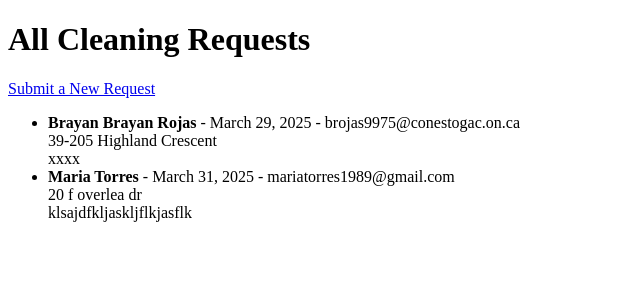
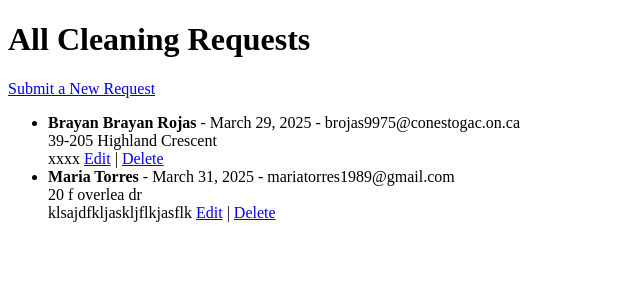
Before and after one commit to Brojas9/A4_Clean_House, a Django app: page /requests/ in a window 1280 px wide. Shown: the top 300 px of the page, without its empty margins (0-640 px from the left). Run offline with Django 5.2, Linux system fonts and the light colour scheme; data comes from the database, SQL or seed files in the repository; both versions use the stored data as it was after the commit.

Commit message:
Creating Edit and Delete funtionality

```diff
--- a/cleanhouse/services/templates/services/request_list.html
+++ b/cleanhouse/services/templates/services/request_list.html
@@ -12,6 +12,8 @@
                 <strong>{{ request.customer_name }}</strong> - {{ request.service_date }} - {{ request.email }}
                 <br>{{ request.address }}
                 <br>{{ request.notes }}
+                <a href="{% url 'request_update' request.id %}">Edit</a> |
+                <a href="{% url 'request_delete' request.id %}">Delete</a>
             </li>
         {% empty %}
             <li>No cleaning requests available.</li>
--- a/cleanhouse/services/urls.py
+++ b/cleanhouse/services/urls.py
@@ -3,5 +3,8 @@ from . import views
 
 urlpatterns = [
     path('', views.request_list, name='request_list'),
-     path('new/', views.request_create, name='request_create'),  # form view
+    path('new/', views.request_create, name='request_create'),  # form view
+    path('<int:pk>/edit/', views.request_update, name='request_update'),  # Edit form
+    path('<int:pk>/delete/', views.request_delete, name='request_delete'), # delete view
+
 ]
--- a/cleanhouse/services/views.py
+++ b/cleanhouse/services/views.py
@@ -1,6 +1,7 @@
 from django.shortcuts import render, redirect
 from .models import CleaningRequest
 from .forms import CleaningRequestForm
+from django.shortcuts import get_object_or_404
 
 # View to display all cleaning requests
 def request_list(request):
@@ -18,3 +19,24 @@ def request_create(request):
         form = CleaningRequestForm()
 
     return render(request, 'services/request_form.html', {'form': form})
+
+# View to handle editing a cleaning request
+def request_update(request, pk):
+    request_instance = get_object_or_404(CleaningRequest, pk=pk)
+    if request.method == 'POST':
+        form = CleaningRequestForm(request.POST, instance=request_instance)
+        if form.is_valid():
+            form.save()
+            return redirect('request_list')
+    else:
+        form = CleaningRequestForm(instance=request_instance)
+
+    return render(request, 'services/request_form.html', {'form': form})
+
+# View to handle deletion a cleaning request
+def request_delete(request, pk):
+    request_instance = get_object_or_404(CleaningRequest, pk=pk)
+    if request.method == 'POST':
+        request_instance.delete()
+        return redirect('request_list')
+    return render(request, 'services/request_confirm_delete.html', {'request_instance': request_instance})
```
Also changed, not shown: cleanhouse/services/templates/services/request_confirm_delete.html (added, +16 -0 lines), cleanhouse/db.sqlite3.
